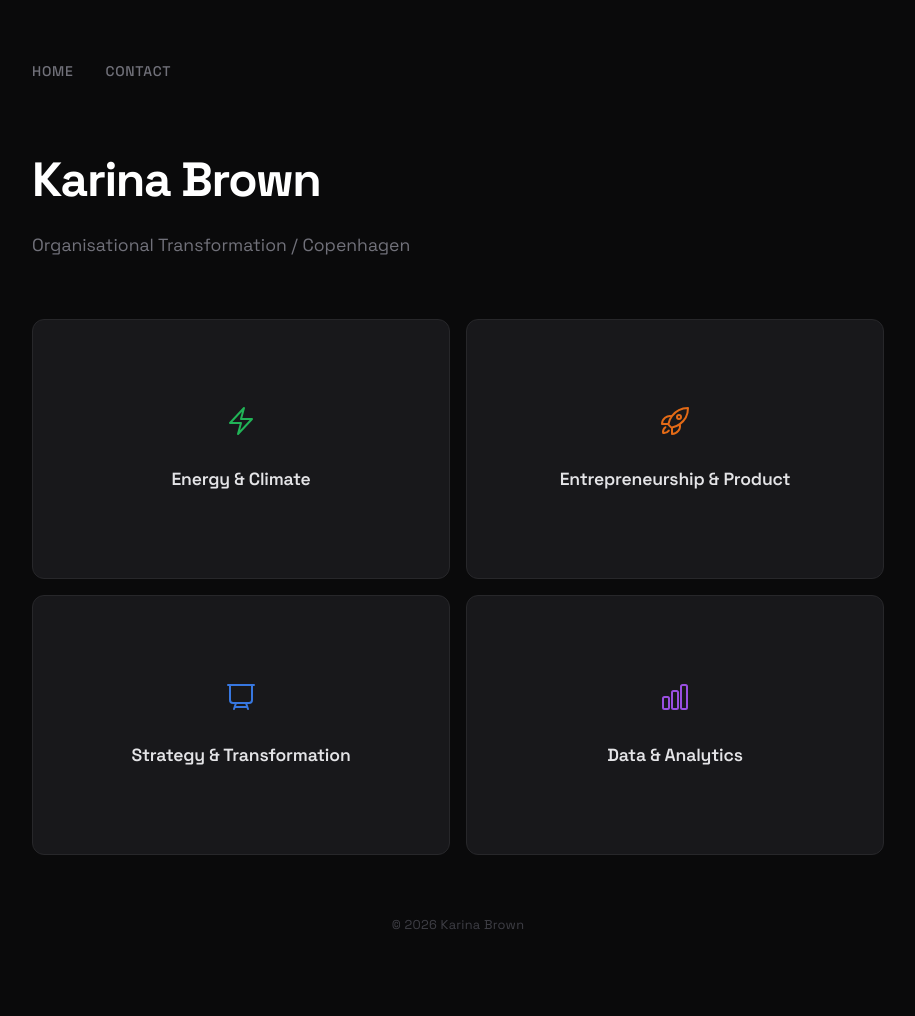
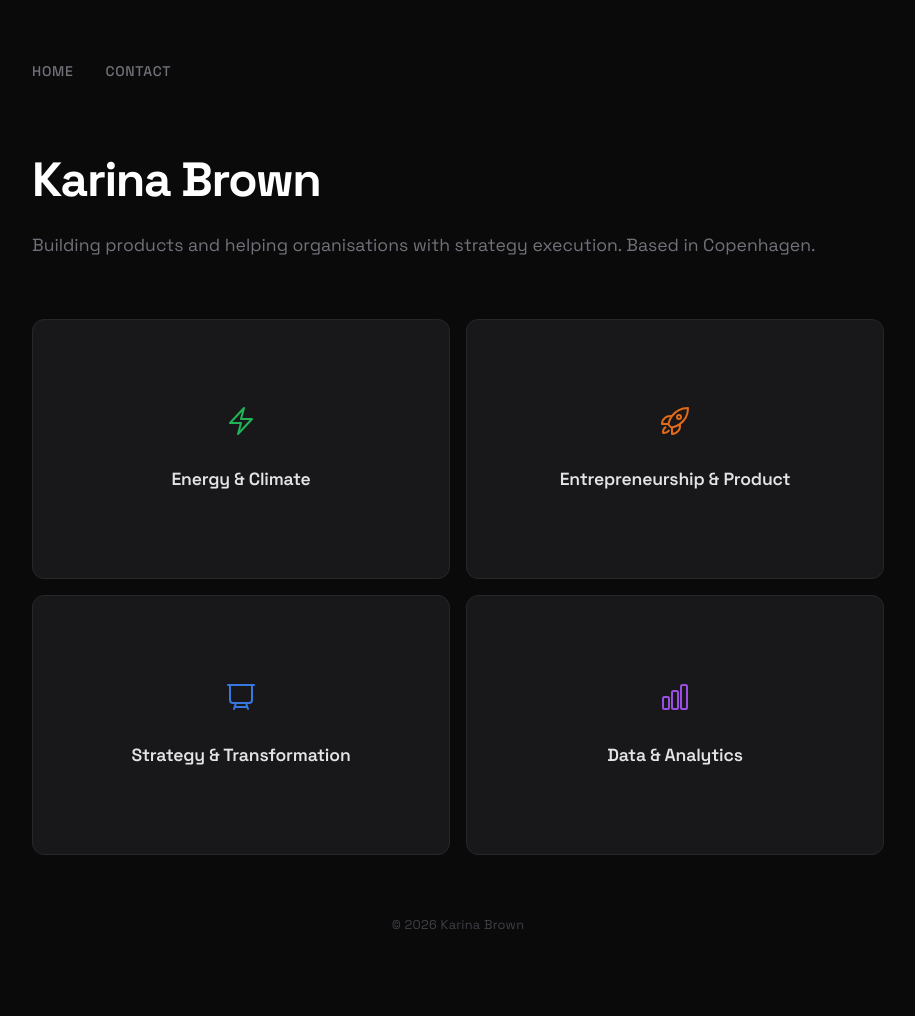
Before and after one commit to Karina01/personal-website, a Jekyll site: the page built from index.md, in a window 1280 px wide. Shown: the whole page, without its empty margins (182-1097 px from the left). Built offline with Jekyll 4.4.1, drawn with Linux system fonts in a browser that asks for light colours.

Commit message:
Update tagline to active sentence
Co-Authored-By: Claude Opus 4.5 <noreply@anthropic.com>

```diff
--- a/index.md
+++ b/index.md
@@ -5,7 +5,7 @@ title: Home
 
 <div class="header-section">
   <h1>Karina Brown</h1>
-  <p class="tagline">Organisational Transformation / Copenhagen</p>
+  <p class="tagline">Building products and helping organisations with strategy execution. Based in Copenhagen.</p>
 </div>
 
 <div class="theme-grid">
```
